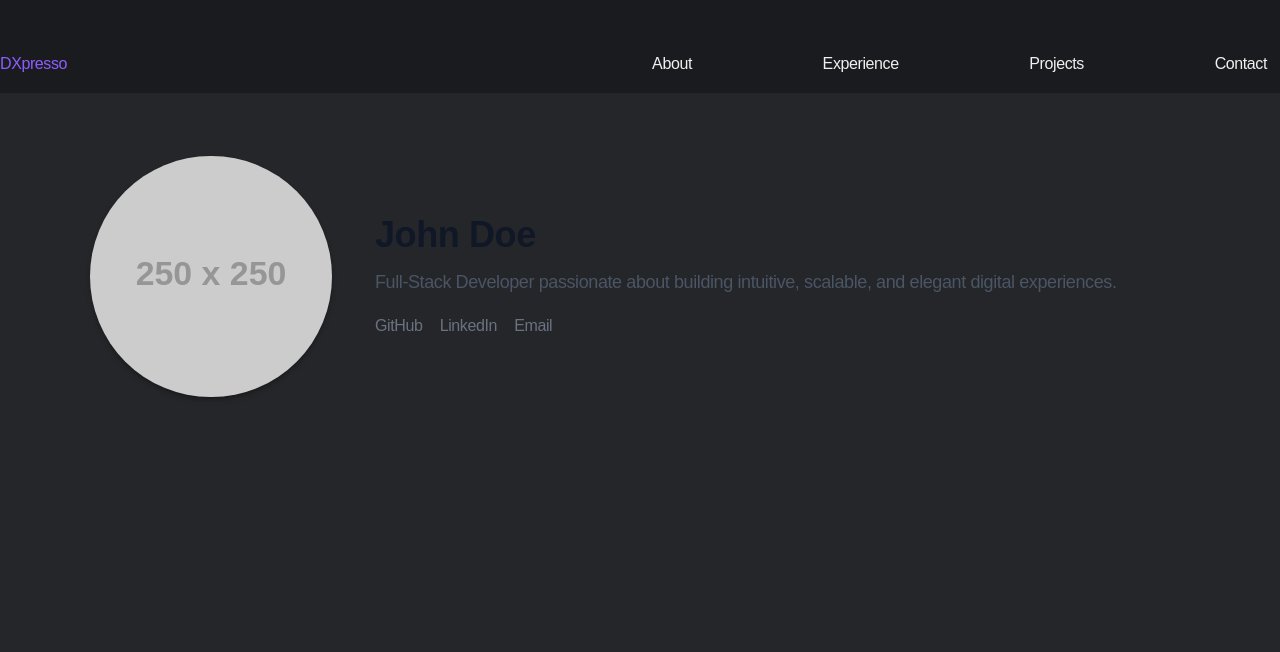
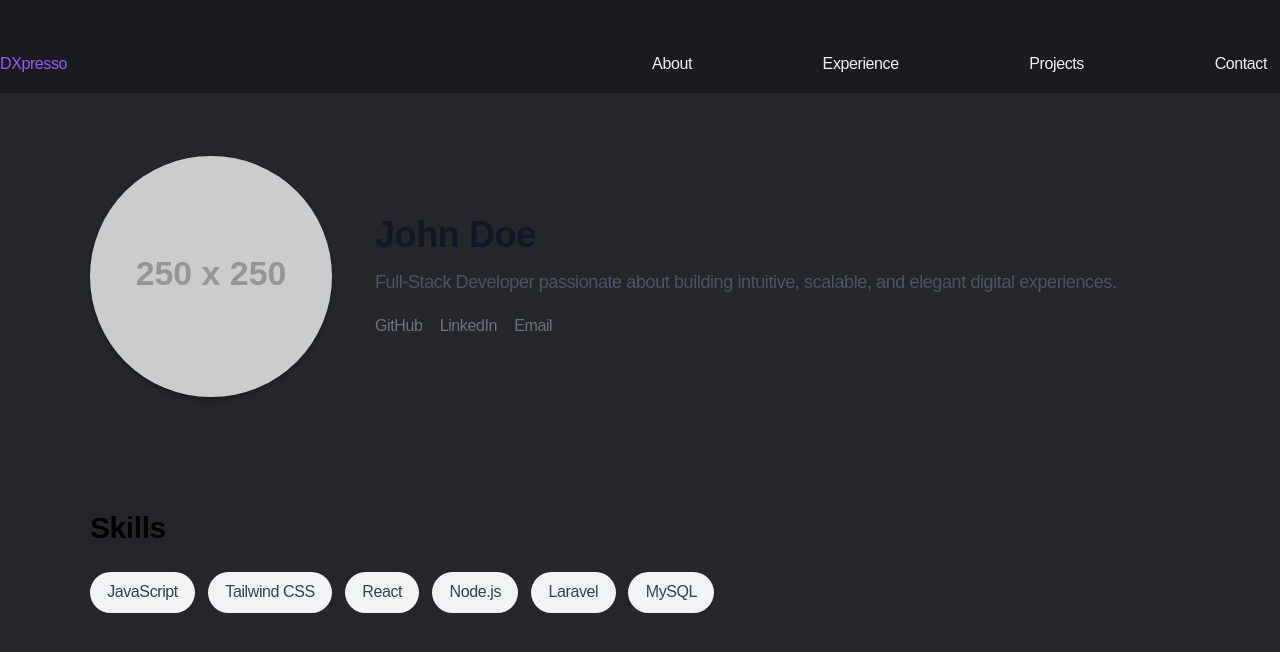
Before and after one commit to GamingDev27/personal-profile-page, a Vue app: page / in a window 1280 px wide. Shown: the top 652 px of the page. Built offline with nearby package versions, Linux system fonts and the light colour scheme.

Commit message:
[Added] Skill section

```diff
--- a/src/App.vue
+++ b/src/App.vue
@@ -33,6 +33,18 @@ import HomeLayout from '@/layouts/HomeLayout.vue'
         </div>
       </section>
 
+      <section class="max-w-6xl mx-auto px-6 py-10">
+        <h2 class="text-3xl font-semibold mb-6">Skills</h2>
+
+        <div class="flex flex-wrap gap-3">
+          <span class="px-4 py-2 bg-gray-100 rounded-lg text-gray-700">JavaScript</span>
+          <span class="px-4 py-2 bg-gray-100 rounded-lg text-gray-700">Tailwind CSS</span>
+          <span class="px-4 py-2 bg-gray-100 rounded-lg text-gray-700">React</span>
+          <span class="px-4 py-2 bg-gray-100 rounded-lg text-gray-700">Node.js</span>
+          <span class="px-4 py-2 bg-gray-100 rounded-lg text-gray-700">Laravel</span>
+          <span class="px-4 py-2 bg-gray-100 rounded-lg text-gray-700">MySQL</span>
+        </div>
+      </section>
     </main>
   </HomeLayout>
 </template>
```
